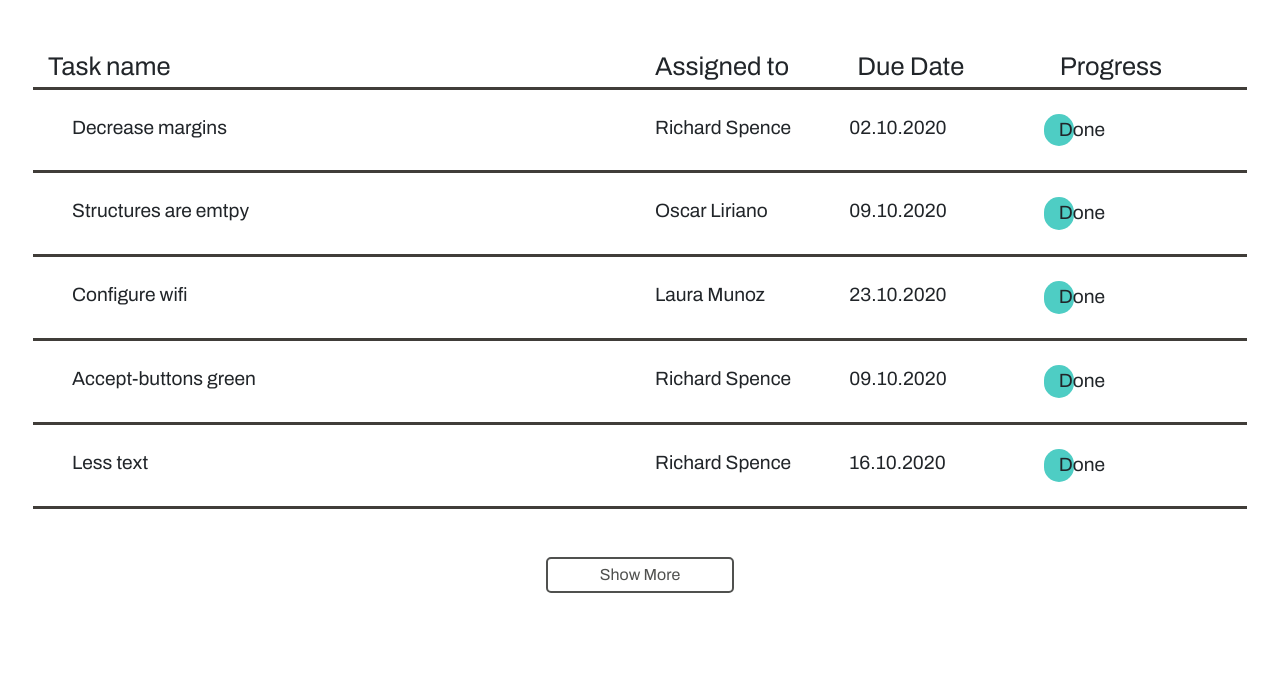
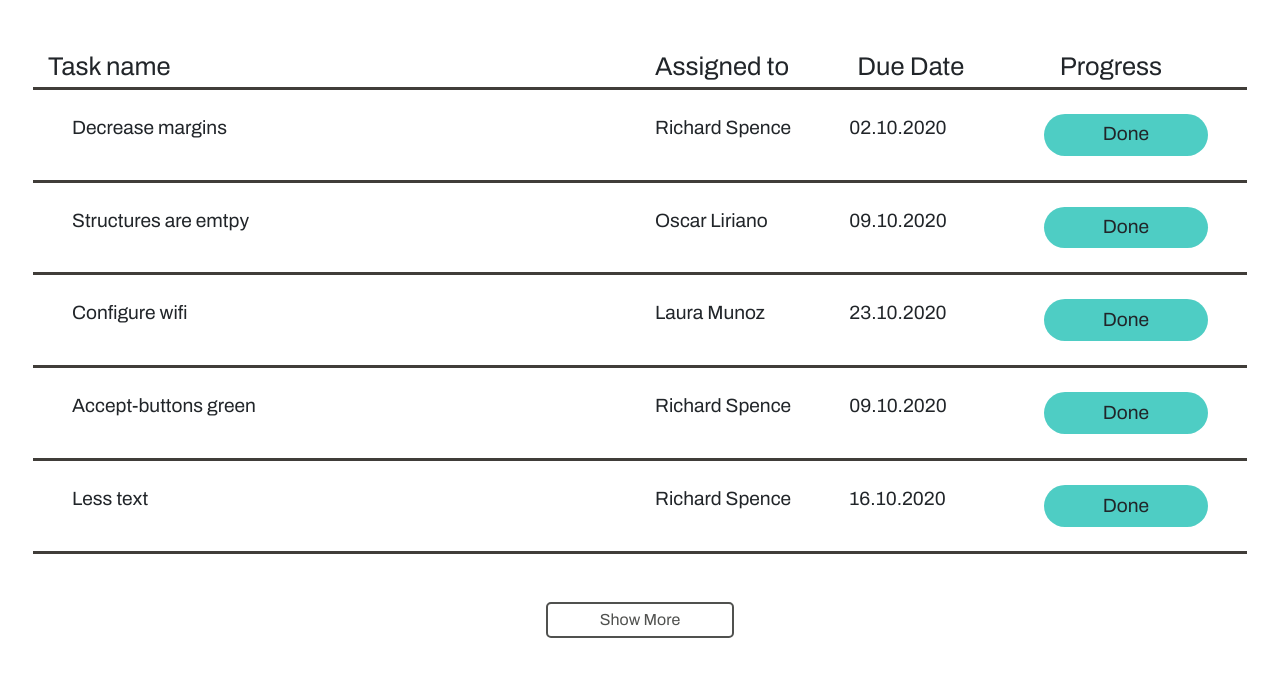
Before and after one commit to filippo-orru/agile-project-tasks, a Flask app: page / in a window 1280 px wide. Shown: the part 108-785 px from the top of the page. Run offline with Flask 2, Linux system fonts and the light colour scheme; style sheets or scripts are compiled from the project's sources.

Commit message:
Added Buttons and removed Bootstrap
Removed unecessary Bootstrap and fixed design of Buttons so that border background color is positioned right.

```diff
--- a/resources/scss/index.scss
+++ b/resources/scss/index.scss
@@ -27,20 +27,23 @@ nav {
 
 .Todo{
     background-color:#FF6B6B;
-    border-radius: 20px;
-    padding: 2px 50px;
+    border-radius: 200px;
+    padding: 4%;
+    text-align: center;
 }
 
 .InProgress{
     background-color: #FFE66D;
-    border-radius: 20px;
-    padding: 2px 50px;
+    border-radius: 200px;
+    padding: 4%;
+    text-align: center;
 }
 
 .Done{
     background-color: #4ECDC4;
-    border-radius: 20px;
-    padding: 2px 50px;
+    border-radius: 200px;
+    padding: 4%;
+    text-align: center;
 }
 
 .row-template{
--- a/templates/index.html
+++ b/templates/index.html
@@ -45,7 +45,7 @@
                 <div class="col-lg-2 col-md-2 col-sm-2 col-2">23.11.2020</div>
                 <div class="col-lg-2 col-md-2 col-sm-2 col-2">
                     <!-- special style for different flags is achieved by adding classes "InProgress", "Done" and "Todo" -->
-                    <div class="state-flag col-lg-2 col-md-2 col-sm-2 col-2">TODO</div>
+                    <div class="state-flag">TODO</div>
                 </div>
             </div>
         </div>
```
